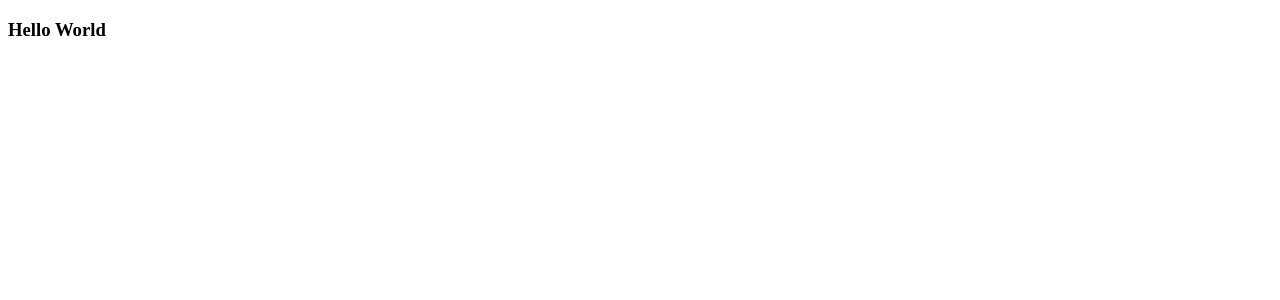
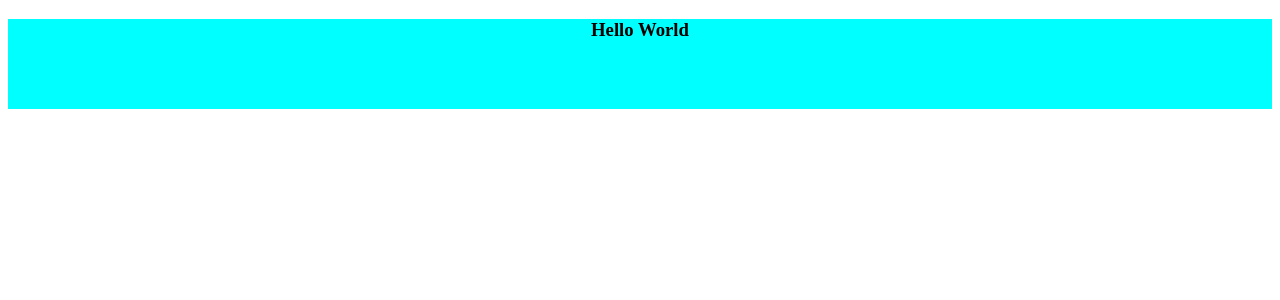
Before and after one commit to Albertove951/react-brow-site, a React app: page / in a window 1280 px wide. Shown: the top 300 px of the page. Built offline with nearby package versions, Linux system fonts and the light colour scheme.

Commit message:
added styling sheet

```diff
--- a/package.json
+++ b/package.json
@@ -18,9 +18,13 @@
     "html-webpack-plugin": "^3.2.0"
   },
   "dependencies": {
+    "css-loader": "^3.4.2",
     "express": "^4.17.1",
     "morgan": "^1.9.1",
+    "node-sass": "^4.13.1",
     "react": "^16.13.0",
-    "react-dom": "^16.13.0"
+    "react-dom": "^16.13.0",
+    "sass-loader": "^8.0.2",
+    "style-loader": "^1.1.3"
   }
 }
--- a/public/index.html
+++ b/public/index.html
@@ -1,10 +1,7 @@
 <!DOCTYPE html>
 <html lang="en">
 <head>
-    <meta charset="UTF-8">
-    <meta name="viewport" content="width=device-width, initial-scale=1.0">
-    <meta http-equiv="X-UA-Compatible" content="ie=edge">
-    <title>brow site</title>
+    <title>Sele site</title>
 </head>
 <body>
     <div id="root"></div>
--- a/src/App.jsx
+++ b/src/App.jsx
@@ -1,12 +1,13 @@
 import React, { Component } from 'react';
 import Header from "./Components/Header"
+import "./style.css"
 
 export default class App extends Component {
 
     render() {
       return(
-          <div>
-            <Header/>
+        <div>
+        <Header/>
           </div>
       )
     }
--- a/src/Components/Header.jsx
+++ b/src/Components/Header.jsx
@@ -4,7 +4,7 @@ export default class Header extends Component {
 
 render() {
     return(
-        <div>
+        <div className="header">
             <h3>Hello World</h3>
         </div>
     )
--- a/src/index.js
+++ b/src/index.js
@@ -2,6 +2,4 @@ import React from 'react';
 import { render } from 'react-dom';
 import App from './App'
 
-console.log("working")
-
 render((<App />), document.getElementById('root'));
--- /dev/null
+++ b/src/style.css
@@ -0,0 +1,7 @@
+.header {
+    text-align: center;
+    max-width: 100%;
+    height: 90px;
+    background-color: aqua;
+
+}
```
Also changed, not shown: 2 other files (tests, documents, lock files or other folders).
